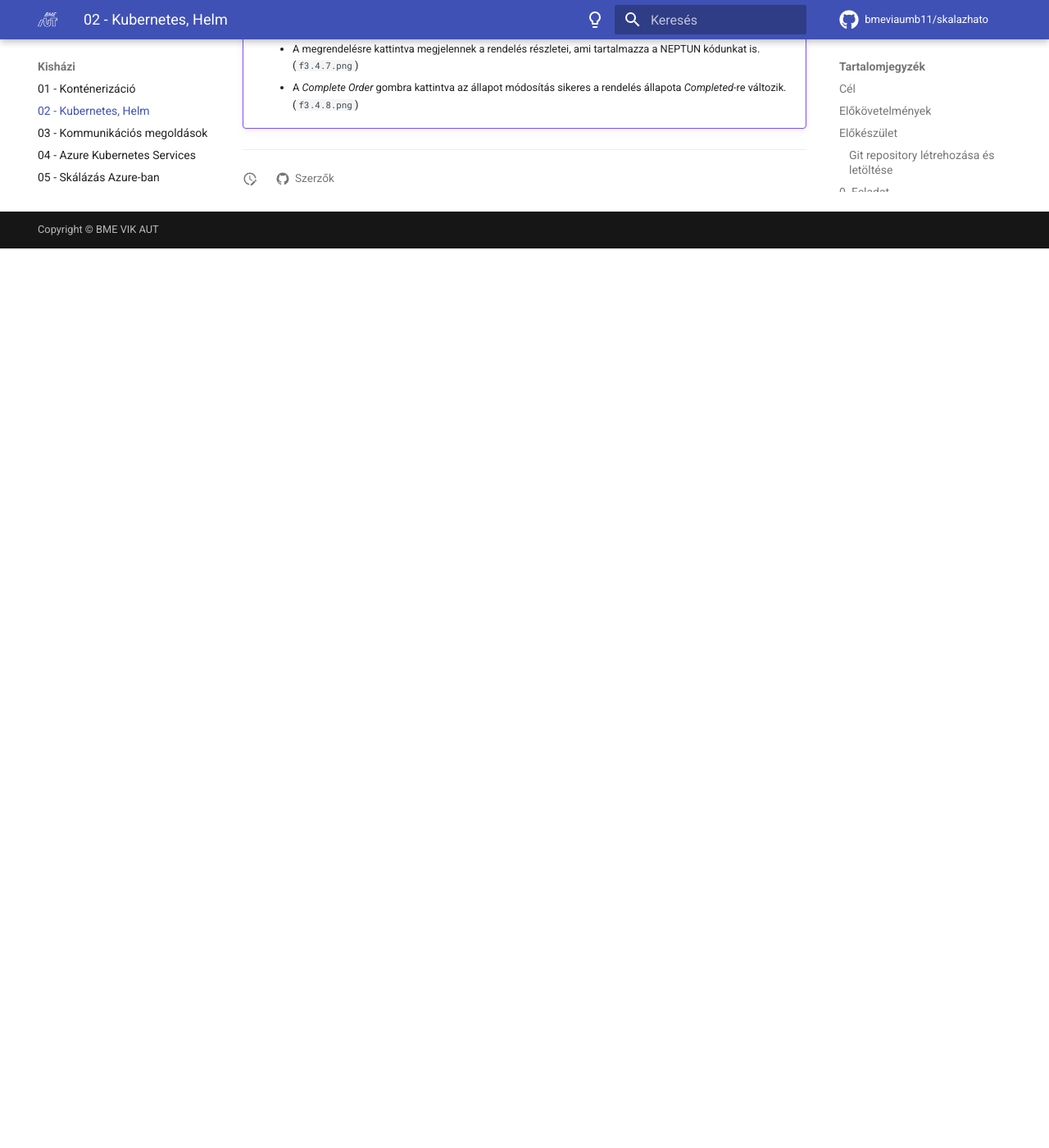
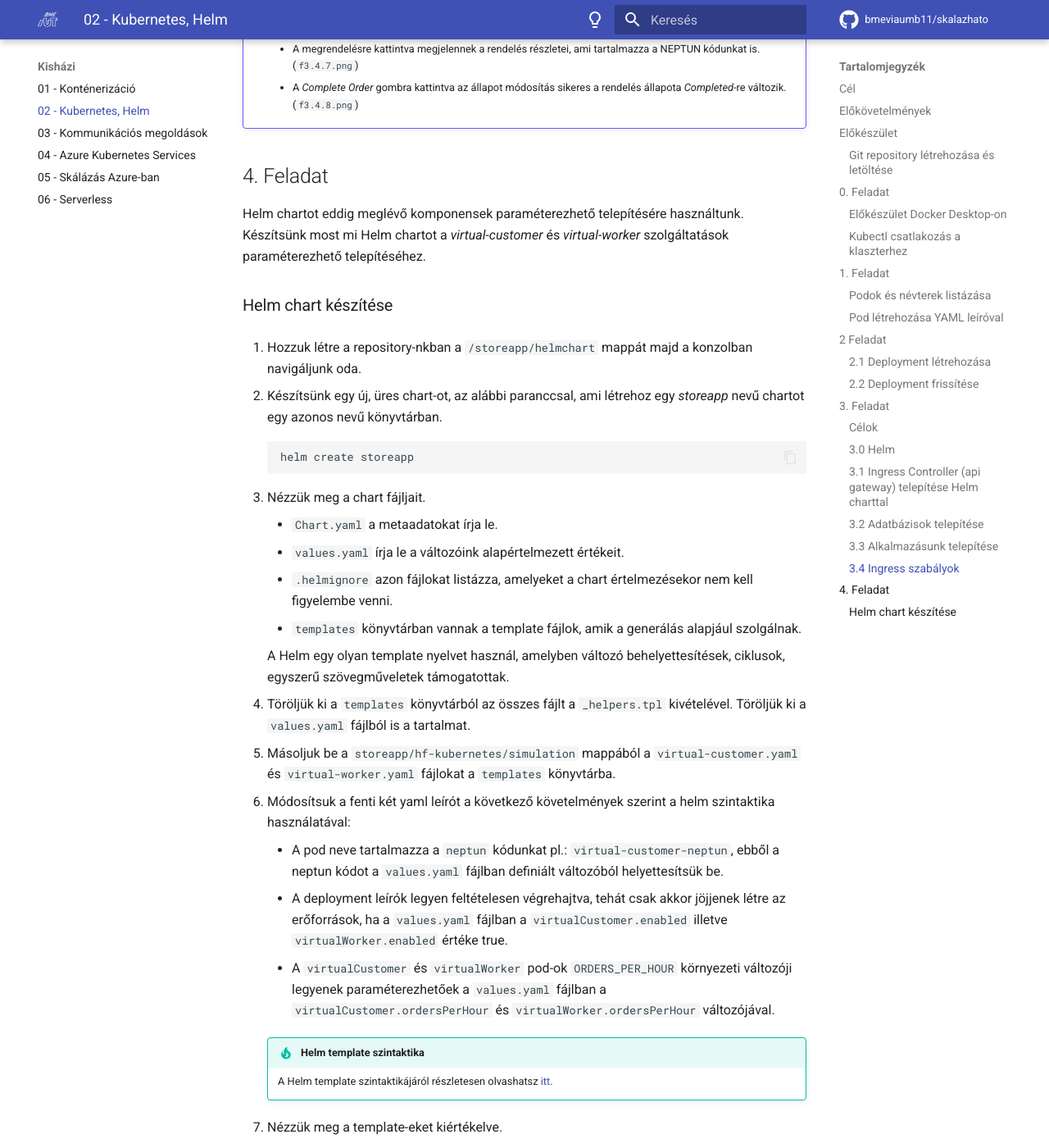
Before and after one commit to bmeviaumb11/skalazhato, an MkDocs documentation site: the page built from docs/homework/02-kubernetes/index.md, in a window 1280 px wide and 1400 px high, scrolled down 15012 px. Shown: the whole window at 82% size. Built offline with MkDocs 1.6.1 and Material for MkDocs 9.7.7, drawn with Linux system fonts in a browser that asks for light colours; emoji names are drawn with the system emoji font; comment, search, counter and statistics services are not loaded; before the commit the page ends 15315 px from its top, so only the background shows below that; some of the changed text lies outside the part shown.

Commit message:
helm chart feladat

````diff
--- a/docs/homework/02-kubernetes/index.md
+++ b/docs/homework/02-kubernetes/index.md
@@ -520,3 +520,75 @@
         - Az *Orders* menüpont alatt megjelennek a beérkezett (friss) rendelések.
         - A megrendelésre kattintva megjelennek a rendelés részletei, ami tartalmazza a NEPTUN kódunkat is. (`f3.4.7.png`)
         - A *Complete Order* gombra kattintva az állapot módosítás sikeres a rendelés állapota *Completed*-re változik. (`f3.4.8.png`)
+
+## 4. Feladat
+
+Helm chartot eddig meglévő komponensek paraméterezhető telepítésére használtunk. Készítsünk most mi Helm chartot a *virtual-customer* és *virtual-worker* szolgáltatások paraméterezhető telepítéséhez.
+
+### Helm chart készítése
+
+1. Hozzuk létre a repository-nkban a `/storeapp/helmchart` mappát majd a konzolban navigáljunk oda.
+
+1. Készítsünk egy új, üres chart-ot, az alábbi paranccsal, ami létrehoz egy *storeapp* nevű chartot egy azonos nevű könyvtárban.
+
+    ```cmd
+    helm create storeapp
+    ```
+
+1. Nézzük meg a chart fájljait.
+
+    - `Chart.yaml` a metaadatokat írja le.
+    - `values.yaml` írja le a változóink alapértelmezett értékeit.
+    - `.helmignore` azon fájlokat listázza, amelyeket a chart értelmezésekor nem kell figyelembe venni.
+    - `templates` könyvtárban vannak a template fájlok, amik a generálás alapjául szolgálnak.
+
+    A Helm egy olyan template nyelvet használ, amelyben változó behelyettesítések, ciklusok, egyszerű szövegműveletek támogatottak.
+
+1. Töröljük ki a `templates` könyvtárból az összes fájlt a `_helpers.tpl` kivételével. Töröljük ki a `values.yaml` fájlból is a tartalmat.
+
+1. Másoljuk be a `storeapp/hf-kubernetes/simulation` mappából a `virtual-customer.yaml` és `virtual-worker.yaml` fájlokat a `templates` könyvtárba.
+
+1. Módosítsuk a fenti két yaml leírót a következő követelmények szerint a helm szintaktika használatával:
+
+    - A pod neve tartalmazza a `neptun` kódunkat pl.: `virtual-customer-neptun`, ebből a neptun kódot a `values.yaml` fájlban definiált változóból helyettesítsük be.
+    - A deployment leírók legyen feltételesen végrehajtva, tehát csak akkor jöjjenek létre az erőforrások, ha a `values.yaml` fájlban a `virtualCustomer.enabled` illetve `virtualWorker.enabled` értéke true.
+    - A `virtualCustomer` és `virtualWorker` pod-ok  `ORDERS_PER_HOUR` környezeti változóji legyenek paraméterezhetőek a `values.yaml` fájlban a `virtualCustomer.ordersPerHour` és `virtualWorker.ordersPerHour` változójával.
+
+    !!! tip "Helm template szintaktika"
+        A Helm template szintaktikájáról részletesen olvashatsz [itt](https://helm.sh/docs/chart_template_guide/).
+
+1. Nézzük meg a template-eket kiértékelve.
+
+   - Lépjünk vissza a `storeapp/helmchart` könyvtárba:
+   - Futtassuk le csak a template generálást a telepítés nélkül:
+
+     ```cmd
+     helm install storeapp --debug --dry-run storeapp
+     ```
+
+   - A release-nek _storeapp_ nevet választottunk. Ez a Helm release azonosítója.
+
+   - Konzolra megkapjuk a kiértékelt YAML-öket. Ellenőrizzük a kimenetben, hogy a rendben behelyettesítődtek-e.
+
+1. Telepítsük az alkalmazás komponenseit a chart segítségével:
+
+    ```cmd
+    helm upgrade storeapp --install storeapp
+    ```
+
+    - Az `upgrade` parancs és az `--install` kapcsoló telepít, ha nem létezik, ill. frissít, ha már létezik ilyen telepítés.
+
+1. Nézzük meg, hogy a Helm szerint létezik-e a release: `helm list`
+
+1. Próbáljuk ki az alkalmazást a <http://localhost:32080/admin> címen, és vegyük észre, hogy a megrendelések automatikusan érkeznek a virtuális vásárlóktól és lezárulnak a virtuális dolgozók által.
+
+1. A változók értékeit a values fájlból definiáljuk felül a telepítési parancsban a `--set` kapcsolóval.
+
+    ```cmd
+    helm upgrade storeapp --install storeapp --set virtualCustomer.ordersPerHour=10 --set virtualWorker.ordersPerHour=20
+    ```
+
+!!! example "BEADANDÓ"
+    Készíts egy képernyőképet (`f4.1.png`) és commitold azt be a házi feladat repó gyökerébe, ahol az újonnan létrehozott futó pod-ok látszanak.
+
+    Készíts egy képernyőképet (`f4.2.png`) és commitold azt be a házi feladat repó gyökerébe, demonstrálod, hogy létrejött a helm release k8s-ben a felüldefiniált környezeti változókkal.
````
